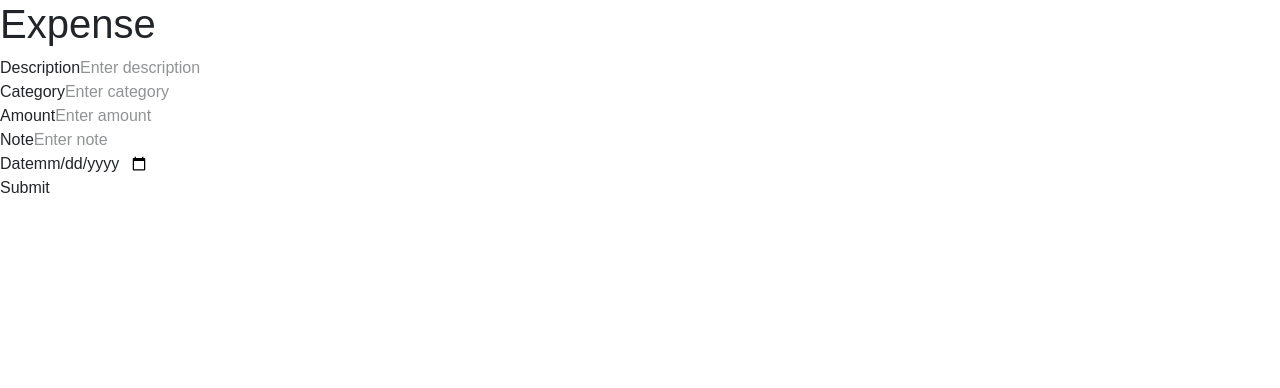
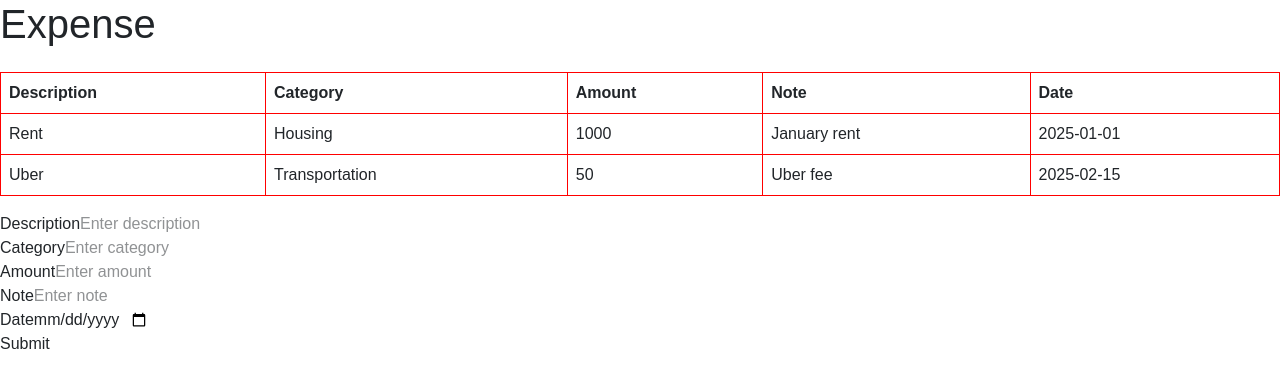
Before and after one commit to bunmi57/finance-tracker, a React (Vite) app in the folder client/: page /expense in a window 1280 px wide. Shown: the top 388 px of the page. Built offline with nearby package versions, Linux system fonts and the light colour scheme.

Commit message:
Add expense table to Item component, Add expense styling to index.css

```diff
--- a/client/src/components/Item.jsx
+++ b/client/src/components/Item.jsx
@@ -93,9 +93,44 @@ function Item(){
     return (
         <>
 
-        <div >
+        <div className="expense" >
 
             <h1>Expense</h1>
+
+            {/*
+            create a component to automatically add new entries
+            Add new entries to table when user clicks + */}
+
+            <table>
+                <thead>
+                    <tr>
+                        <th>Description</th>
+                        <th>Category</th>
+                        <th>Amount</th>
+                        <th>Note</th>
+                        <th>Date</th>
+                    </tr>
+                </thead>
+
+                <tbody>
+                    {/* rows will go here */}
+                    <tr>
+                        <td>Rent</td>
+                        <td>Housing</td>
+                        <td>1000</td>
+                        <td> January rent</td>
+                        <td>2025-01-01</td>
+                    </tr>
+                    <tr>
+                        <td>Uber</td>
+                        <td>Transportation</td>
+                        <td>50</td>
+                        <td> Uber fee</td>
+                        <td>2025-02-15</td>
+                    </tr>
+                </tbody>
+
+            </table>
 
             <form onSubmit={handleSubmit} >
                 <div>
--- a/client/src/index.css
+++ b/client/src/index.css
@@ -96,6 +96,25 @@ body {
   word-wrap: break-word;
 }
 
+/* Expense styling */
+.expense {
+  display: flex;
+  flex-direction: column; /*stack items vertically */
+  gap:16px;  /* space between title and forom */
+}
+
+.expense table{
+  width: 100%;
+  border-collapse: collapse;
+}
+
+.expense th,
+.expense td {
+  border: 1px solid red;
+  padding: 8px;
+  text-align: left;
+}
+
 
 /* *{
   background-color: white;
```
